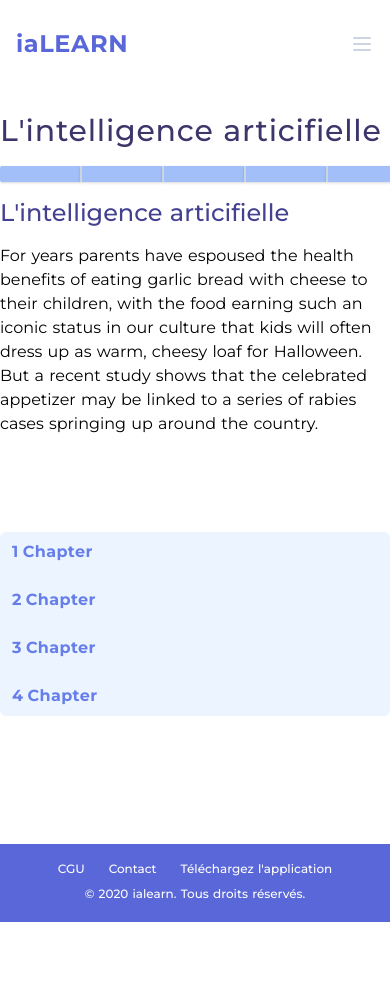
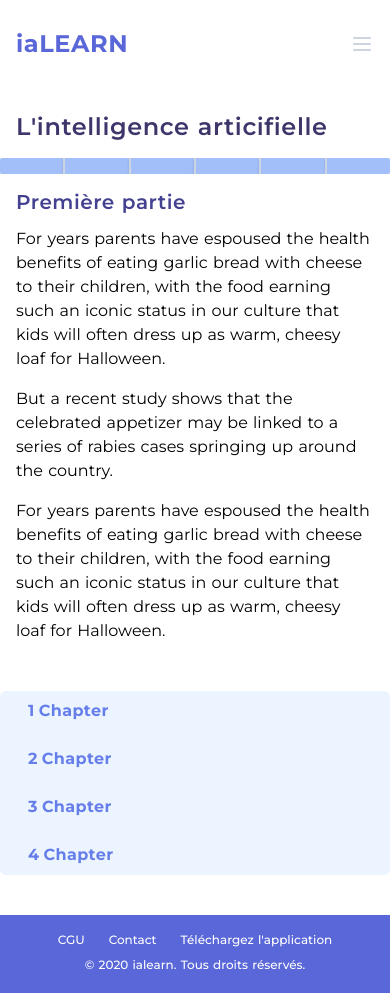
Before and after one commit to abdoul-rb/ialearn, a Nuxt app: page /courses/1 in a window 390 px wide. Before the commit the page ends 922 px from the top, so only its background shows below. Built offline with nearby package versions, Linux system fonts and the light colour scheme.

Commit message:
some refactoring

```diff
--- a/nuxt.config.js
+++ b/nuxt.config.js
@@ -15,7 +15,7 @@ export default {
   ** See https://nuxtjs.org/api/configuration-head
   */
   head: {
-    titleTemplate : '%s | Learn',
+    titleTemplate : '%s | iaLearn',
     meta: [
       { charset: 'utf-8' },
       { name: 'viewport', content: 'width=device-width, initial-scale=1' },
--- a/pages/courses/_slug/index.vue
+++ b/pages/courses/_slug/index.vue
@@ -1,31 +1,36 @@
 <template>
   <div class="mt-12">
     <div class="w-full">
-      <h1 class="text-3xl text-indigo-900 font-medium tracking-wide leading-tight mb-4 flex items-center">L'intelligence articifielle</h1>
-      <div class="flex items-center divide-x-2 divide-gray-400 mb-4">
-        <nuxt-link to="/" class="block w-full bg-indigo-300 shadow rounded-tl-sm rounded-bl-sm px-10 py-2"></nuxt-link>
-        <nuxt-link to="/" class="block w-full bg-indigo-300 shadow px-10 py-2"></nuxt-link>
-        <nuxt-link to="/" class="block w-full bg-indigo-300 shadow px-10 py-2"></nuxt-link>
-        <nuxt-link to="/" class="block w-full bg-indigo-300 shadow px-10 py-2"></nuxt-link>
-        <nuxt-link to="/" class="block w-full bg-indigo-300 shadow px-10 py-2"></nuxt-link>
-        <nuxt-link to="/" class="block w-full bg-indigo-300 shadow rounded-tr-sm rounded-br-sm px-10 py-2"></nuxt-link>
+      <h1 class="text-2xl sm:text-4xl md:text-5xl font-semibold text-indigo-900 md:font-medium tracking-wide leading-tight mb-4 flex items-center px-4 md:px-0">L'intelligence articifielle</h1>
+      <div class="flex items-center flex-no-wrap divide-x-2 divide-gray-400 mb-4 overflow-x-hidden">
+        <nuxt-link to="/" class="block w-full bg-indigo-300 shadow rounded-tl-sm rounded-bl-sm px-6 py-2"></nuxt-link>
+        <nuxt-link to="/" class="block w-full bg-indigo-300 shadow px-6 py-2"></nuxt-link>
+        <nuxt-link to="/" class="block w-full bg-indigo-300 shadow px-6 py-2"></nuxt-link>
+        <nuxt-link to="/" class="block w-full bg-indigo-300 shadow px-6 py-2"></nuxt-link>
+        <nuxt-link to="/" class="block w-full bg-indigo-300 shadow px-6 py-2"></nuxt-link>
+        <nuxt-link to="/" class="block w-full bg-indigo-300 shadow rounded-tr-sm rounded-br-sm px-6 py-2"></nuxt-link>
       </div>
     </div>
     <div class="grid grid-cols-1 md:grid-cols-4 gap-12">
       <!-- Utiliser : prose lg:prose-lg -->
       <div class="md:col-span-3">
-        <div>
-          <h1 class="text-2xl text-indigo-800 font-medium leading-tight mb-4">L'intelligence articifielle</h1>
-          <div class="w-full flex flex-wrap lg:flex-no-wrap items-center mb-12">
-            <div class="w-full">
+        <div class="">
+          <h1 class="text-xl font-semibold tracking-wide sm:font-normal sm:text-3xl md:text-4xl text-indigo-800 font-medium leading-tight px-4 md:px-0 mb-3">Première partie</h1>
+          <div class="w-full flex flex-wrap lg:flex-no-wrap items-center mb-0 md:mb-8">
+            <div class="w-full px-4 sm:px-0">
               <p>
                 For years parents have espoused the health benefits of eating garlic bread with cheese to their
                 children, with the food earning such an iconic status in our culture that kids will often dress
                 up as warm, cheesy loaf for Halloween.
               </p>
-              <p>
+              <p class="my-4">
                 But a recent study shows that the celebrated appetizer may be linked to a series of rabies cases
                 springing up around the country.
+              </p>
+              <p>
+                For years parents have espoused the health benefits of eating garlic bread with cheese to their
+                children, with the food earning such an iconic status in our culture that kids will often dress
+                up as warm, cheesy loaf for Halloween.
               </p>
             </div>
           </div>
@@ -33,7 +38,7 @@
       </div>
       <div class="md:pt-6">
         <div class="w-full">
-          <ul class="list-none bg-indigo-100 rounded-md">
+          <ul class="list-none bg-indigo-100 rounded-md px-4 sm:px-0">
             <li class="mb-2">
               <nuxt-link to="/" class="rounded-md flex items-center text-md text-indigo-500 font-bold tracking-wide px-3 py-2">
                 <span class="block mr-1">1</span> <span>Chapter</span>
--- a/pages/courses/index.vue
+++ b/pages/courses/index.vue
@@ -1,7 +1,7 @@
 <template>
   <div>
-    <h2 class="text-3xl tracking-tight leading-10 font-extrabold text-gray-900 sm:text-5xl sm:leading-none md:text-6xl mb-12">Cours</h2>
-    <div v-for="course in courses" :key="course.id" class="w-full border border-gray-100 shadow-md bg-white rounded-md p-6 mb-3">
+    <h2 class="text-3xl tracking-tight leading-10 font-extrabold tracking-wide text-gray-900 sm:text-4xl sm:leading-none md:text-5xl px-4 md:px-0 md:mb-12">Cours</h2>
+    <div v-for="course in courses" :key="course.id" class="w-full border border-gray-100 shadow-md bg-white rounded-md px-4 py-6 mb-3">
       <h2 class="text-indigo-600 font-medium tracking-wide text-xl mb-2">
         <nuxt-link :to="{ name : 'courses-slug', params : { slug : course.slug }}">{{ course.title }}</nuxt-link>
       </h2>
--- a/pages/dashboard/index.vue
+++ b/pages/dashboard/index.vue
@@ -1,8 +1,6 @@
 <template>
   <main class="max-w-6xl mx-auto">
-    <div>
-      <h3 class="text-2xl md:text-3xl tracking-wider italic text-black">Welcome<span class="font-medium not-italic"> Abdoul Rahim</span></h3>
-    </div>
+    <h3 class="text-2xl md:text-3xl tracking-wider italic text-black">Welcome<span class="font-medium not-italic"> Abdoul Rahim</span></h3>
     <div class="grid grid-cols-1 md:grid-cols-3 gap-6 my-8">
       <div class="bg-gray-50 max-w-sm rounded-md overflow-hidden shadow-lg border border-gray-100 p-8">
         <div class="flex items-center justify-between mb-3">
@@ -117,7 +115,7 @@
     layout : 'dashboard',
     head () {
       return {
-        title: 'Dashboard Home'
+        title: 'Tableau de bord'
       }
     }
   }
--- a/pages/index.vue
+++ b/pages/index.vue
@@ -3,7 +3,6 @@
     <!-- <video autoplay loop poster="https://images.unsplash.com/photo-1496096265110-f83ad7f96608?ixlib=rb-1.2.1&ixid=eyJhcHBfaWQiOjEyMDd9&auto=format&fit=crop&w=800&q=60" id="bgvid">
       <source :src="require('~/assets/video/ia-movie.mov')" type="video/mov">
     </video> -->
-    <!-- !Responsive -->
     <div class="sm:flex sm:items-center sm:justify-center md:grid md:grid-cols-5 w-full gap-1 mt-12">
       <main class="md:col-span-3 w-full px-4 sm:px-0 pb-12">
         <div class="sm:text-center lg:text-left py-8">
@@ -59,16 +58,12 @@
   </div>
 </template>
 
-<style>
-
-</style>
-
 <script>
 export default {
   layout: 'app',
   head () {
     return {
-      title: 'Homepage'
+      title: 'Accueil'
     }
   },
   data () {
```
